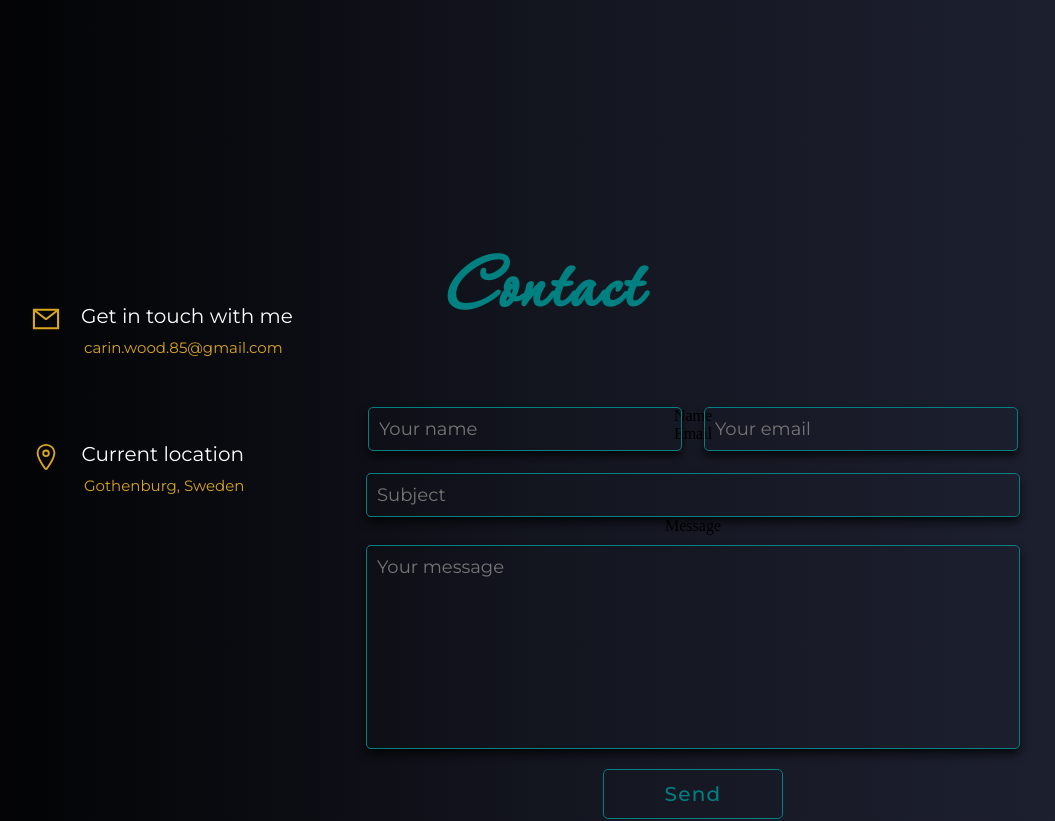
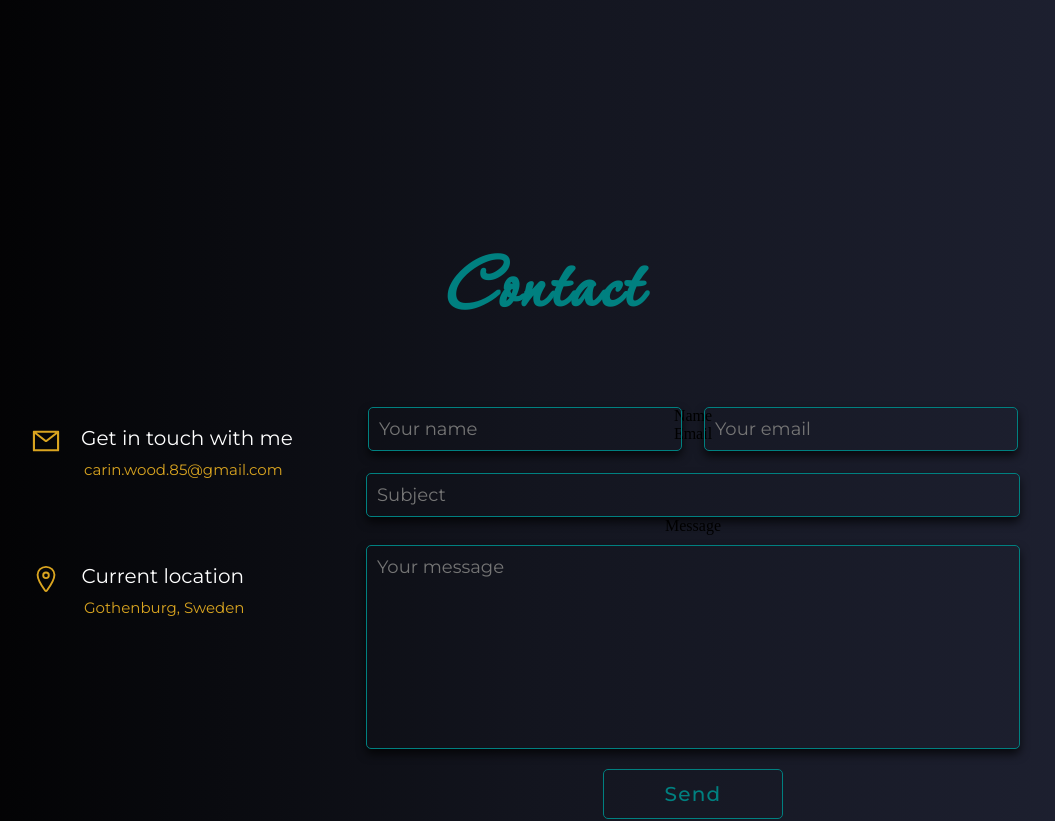
Before and after one commit to CarinWood/Portfolio, a React (Create React App) app: page / in a window 1280 px wide. Shown: the part 2262-3083 px from the top of the page, without its empty margins (97-1152 px from the left). Built offline with nearby package versions, Linux system fonts and the light colour scheme.

Commit message:
Update info.css

```diff
--- a/src/components/contactInfo/info.css
+++ b/src/components/contactInfo/info.css
@@ -2,7 +2,7 @@
     color: goldenrod;
     position: absolute;
     left: 10%;
-    top: 17.3%;
+    top: 30%;
 }
 
 
```
